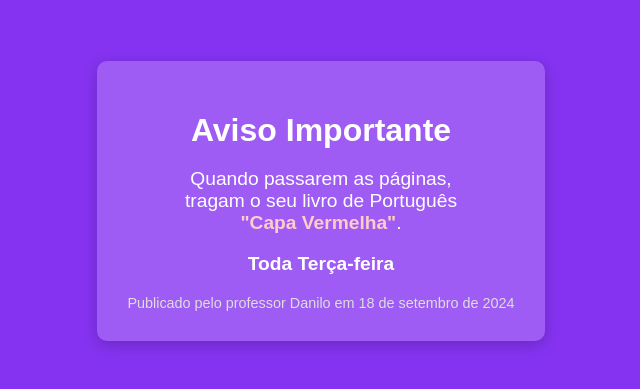
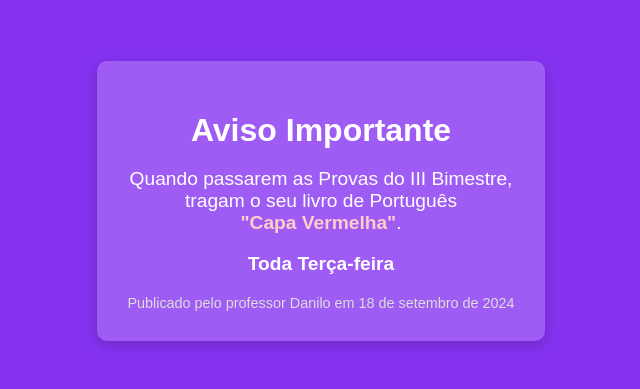
Before and after one commit to StudyTask-ai/Aviso-Importante, a plain HTML site: page index.html in a window 1280 px wide. Shown: the part 199-588 px from the top of the page, without its empty margins (319-959 px from the left). Drawn offline with Linux system fonts and the light colour scheme.

Commit message:
Update index.html

```diff
--- a/index.html
+++ b/index.html
@@ -47,7 +47,7 @@
 
     <div class="container">
         <h1>Aviso Importante</h1>
-        <p>Quando passarem as páginas, <br> tragam o seu livro de Português <br>
+        <p>Quando passarem as Provas do III Bimestre, <br> tragam o seu livro de Português <br>
         <span class="highlight">"Capa Vermelha"</span>.</p>
         <p><strong>Toda Terça-feira</strong></p>
         <div class="footer">Publicado pelo professor Danilo em 18 de setembro de 2024</div>
```
